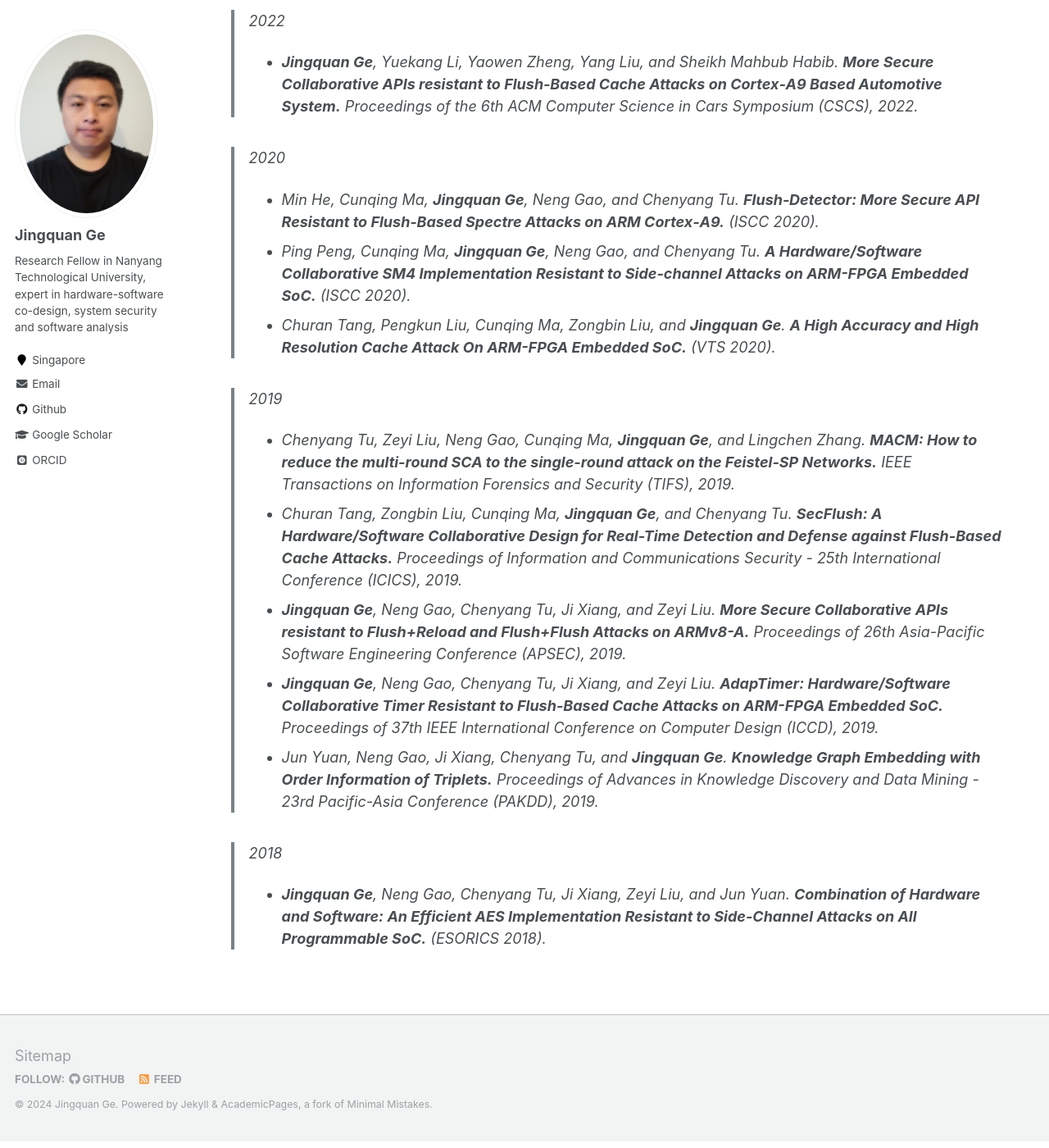
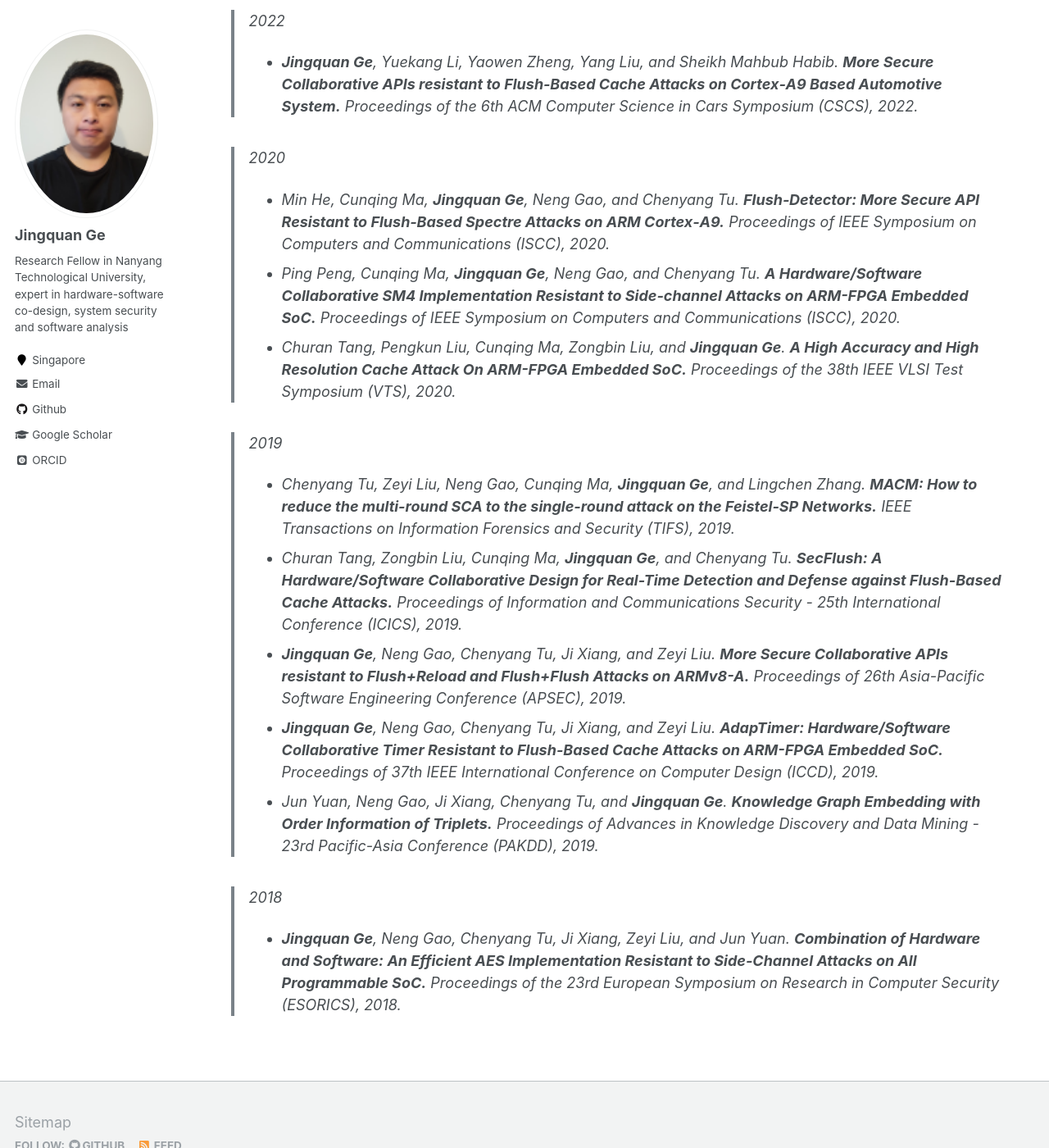
Before and after one commit to gejingquan/gejingquan.github.io, a Jekyll site: the page built from _pages/publications.md, in a window 1280 px wide and 1400 px high, scrolled down 757 px. Shown: the whole window at 82% size. Built offline with Jekyll 4.4.1, drawn with Linux system fonts in a browser that asks for light colours; some web fonts are replaced.

Commit message:
Update publications.md

```diff
--- a/_pages/publications.md
+++ b/_pages/publications.md
@@ -35,11 +35,14 @@ Proceedings of the 6th ACM Computer Science in Cars Symposium (CSCS), 2022.
 
 > 2020
 - Min He, Cunqing Ma, **Jingquan Ge**, Neng Gao, and Chenyang Tu.
-  **Flush‑Detector: More Secure API Resistant to Flush‑Based Spectre Attacks on ARM Cortex‑A9.** (ISCC 2020).
+  **Flush‑Detector: More Secure API Resistant to Flush‑Based Spectre Attacks on ARM Cortex‑A9.**
+Proceedings of IEEE Symposium on Computers and Communications (ISCC), 2020.
 - Ping Peng, Cunqing Ma, **Jingquan Ge**, Neng Gao, and Chenyang Tu.
-**A Hardware/Software Collaborative SM4 Implementation Resistant to Side-channel Attacks on ARM-FPGA Embedded SoC.** (ISCC 2020).
+**A Hardware/Software Collaborative SM4 Implementation Resistant to Side-channel Attacks on ARM-FPGA Embedded SoC.**
+Proceedings of IEEE Symposium on Computers and Communications (ISCC), 2020.
 - Churan Tang, Pengkun Liu, Cunqing Ma, Zongbin Liu, and **Jingquan Ge**.
-**A High Accuracy and High Resolution Cache Attack On ARM-FPGA Embedded SoC.** (VTS 2020).
+**A High Accuracy and High Resolution Cache Attack On ARM-FPGA Embedded SoC.**
+Proceedings of the 38th IEEE VLSI Test Symposium (VTS), 2020.
 
 
 
@@ -64,4 +67,5 @@ Proceedings of Advances in Knowledge Discovery and Data Mining - 23rd Pacific-As
 
 > 2018
 - **Jingquan Ge**, Neng Gao, Chenyang Tu, Ji Xiang, Zeyi Liu, and Jun Yuan.
-**Combination of Hardware and Software: An Efficient AES Implementation Resistant to Side-Channel Attacks on All Programmable SoC.** (ESORICS 2018).
+**Combination of Hardware and Software: An Efficient AES Implementation Resistant to Side-Channel Attacks on All Programmable SoC.**
+Proceedings of the 23rd European Symposium on Research in Computer Security (ESORICS), 2018.
```
